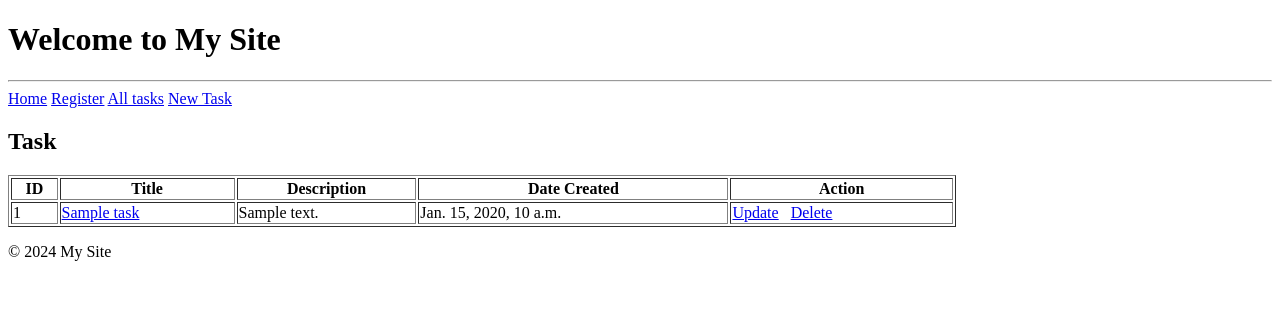
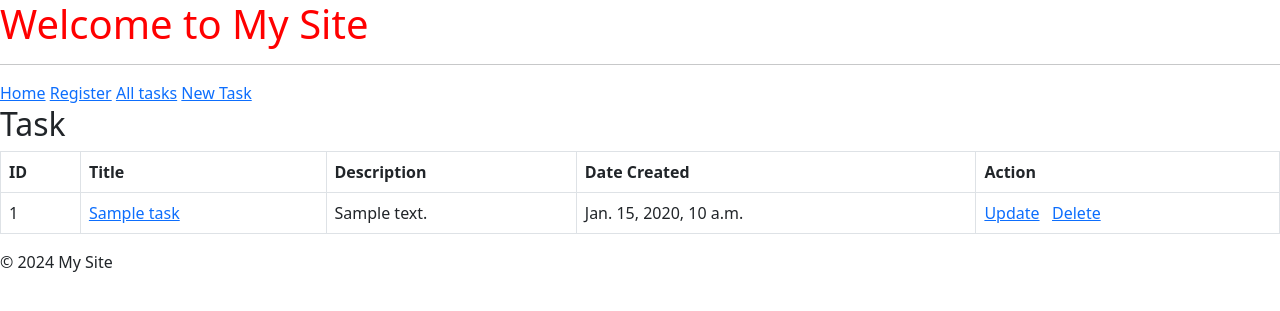
Before and after one commit to trongnghia00/beginner-django, a Django app: page /task/ in a window 1280 px wide. Shown: the top 311 px of the page. Run offline with Django 4.2, Linux system fonts and the light colour scheme; tables that the repository leaves empty hold one stand-in row (values such as "Sample post").

Commit message:
18-static-files

```diff
--- a/myapp01/appone/templates/appone/base.html
+++ b/myapp01/appone/templates/appone/base.html
@@ -3,6 +3,9 @@
 <head>
     <meta charset="UTF-8">
     <title>{% block title %} {% endblock %}</title>
+    {% load static %}
+    <link rel="stylesheet" type="text/css" href="{% static 'css/styles.css' %}">
+    <link href="https://cdn.jsdelivr.net/npm/bootstrap@5.0.2/dist/css/bootstrap.min.css" rel="stylesheet" integrity="sha384-EVSTQN3/azprG1Anm3QDgpJLIm9Nao0Yz1ztcQTwFspd3yD65VohhpuuCOmLASjC" crossorigin="anonymous">
 </head>
 <body>
     <header>
@@ -21,5 +24,8 @@
     <footer>
         <p>&copy; 2024 My Site</p>
     </footer>
+
+    <script src="{% static 'js/scripts.js' %}"></script>
+    <script src="https://cdn.jsdelivr.net/npm/bootstrap@5.0.2/dist/js/bootstrap.bundle.min.js" integrity="sha384-MrcW6ZMFYlzcLA8Nl+NtUVF0sA7MsXsP1UyJoMp4YLEuNSfAP+JcXn/tWtIaxVXM" crossorigin="anonymous"></script>
 </body>
 </html>
--- a/myapp01/appone/templates/appone/task.html
+++ b/myapp01/appone/templates/appone/task.html
@@ -5,7 +5,7 @@
 {% block content %}
     <h2>Task</h2>
 
-    <table border="1" width="75%">
+    <table class="table table-bordered">
         <tr>
             <th>ID</th>
             <th>Title</th>
--- a/myapp01/myapp01/settings.py
+++ b/myapp01/myapp01/settings.py
@@ -11,6 +11,7 @@ https://docs.djangoproject.com/en/4.2/ref/settings/
 """
 
 from pathlib import Path
+import os
 
 # Build paths inside the project like this: BASE_DIR / 'subdir'.
 BASE_DIR = Path(__file__).resolve().parent.parent
@@ -111,6 +112,10 @@ USE_TZ = True
 # https://docs.djangoproject.com/en/4.2/howto/static-files/
 
 STATIC_URL = "static/"
+# Đường dẫn tuyệt đối đến thư mục static của dự án
+STATICFILES_DIRS = [
+    os.path.join(BASE_DIR, "static"),
+]
 
 # Default primary key field type
 # https://docs.djangoproject.com/en/4.2/ref/settings/#default-auto-field
--- /dev/null
+++ b/myapp01/static/css/styles.css
@@ -0,0 +1,3 @@
+h1 {
+    color: red;
+}
--- /dev/null
+++ b/myapp01/static/js/scripts.js
@@ -0,0 +1 @@
+// alert("Hello Django");
```
